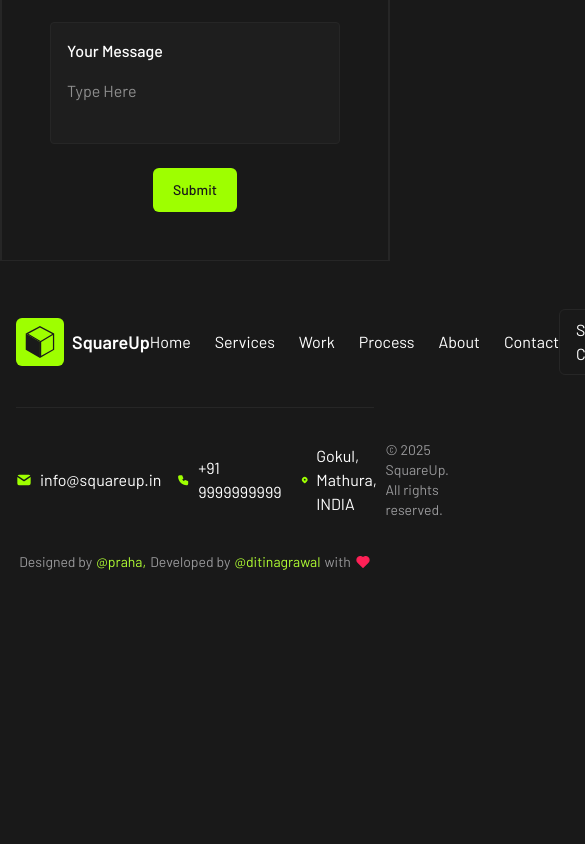
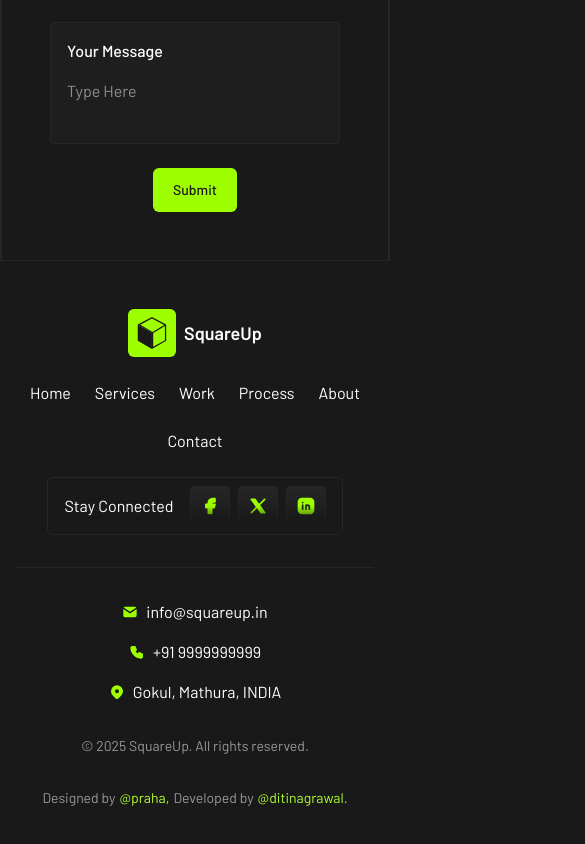
Before and after one commit to ditinagrawal/squareup-template, a Next.js app: page / in a window 390 px wide. Shown: the part 9709-10553 px from the top of the page, 585 px wide, since content can reach past the window. Before the commit the page ends 10329 px from the top, so only its background shows below. Built offline with nearby package versions, Linux system fonts and the light colour scheme.

Commit message:
fix footer responsiveness

```diff
--- a/components/shared/footer.tsx
+++ b/components/shared/footer.tsx
@@ -2,7 +2,6 @@ import {
   IconBrandFacebookFilled,
   IconBrandLinkedinFilled,
   IconBrandXFilled,
-  IconHeart,
   IconMailFilled,
   IconMapPinFilled,
   IconPhoneFilled,
@@ -19,9 +18,9 @@ export const Footer = () => {
     <div className="border-secondary-15 border-t py-12">
       <Container className="px-4 xl:px-0">
         <footer className="flex h-full flex-col justify-between gap-8">
-          <div className="flex items-center justify-between">
+          <div className="flex flex-col items-center justify-between gap-6 md:flex-row">
             <Logo showText />
-            <div className="flex items-center gap-6">
+            <div className="flex flex-wrap items-center justify-center gap-6">
               <Link href="/">Home</Link>
               <Link href="/services">Services</Link>
               <Link href="/work">Work</Link>
@@ -32,8 +31,8 @@ export const Footer = () => {
             <Socials />
           </div>
           <div className="bg-secondary-15 h-px w-full" />
-          <div className="flex items-center justify-between">
-            <div className="flex items-center gap-4">
+          <div className="flex flex-col items-center justify-between gap-8 md:flex-row">
+            <div className="flex flex-col items-center gap-4 md:flex-row">
               <Link
                 href="mailto:info@squareup.in"
                 className="flex items-center gap-2"
@@ -59,8 +58,7 @@ export const Footer = () => {
               </p>
             </div>
           </div>
-          <div className="flex items-center justify-center">
-            <p className="text-secondary-60 flex items-center gap-1 text-sm">
+          <p className="text-secondary-60 flex items-center justify-center gap-1 text-sm">
             Designed by{" "}
             <Link
               href="https://x.com/Praha37v"
@@ -75,11 +73,9 @@ export const Footer = () => {
               target="_blank"
               className="text-primary-60"
             >
-                @ditinagrawal
-              </Link>{" "}
-              with <IconHeart className="size-4 fill-rose-500 text-rose-500" />
+              @ditinagrawal.
+            </Link>
           </p>
-          </div>
         </footer>
       </Container>
     </div>
```
Lines whose indentation alone changed are shown as unchanged.
